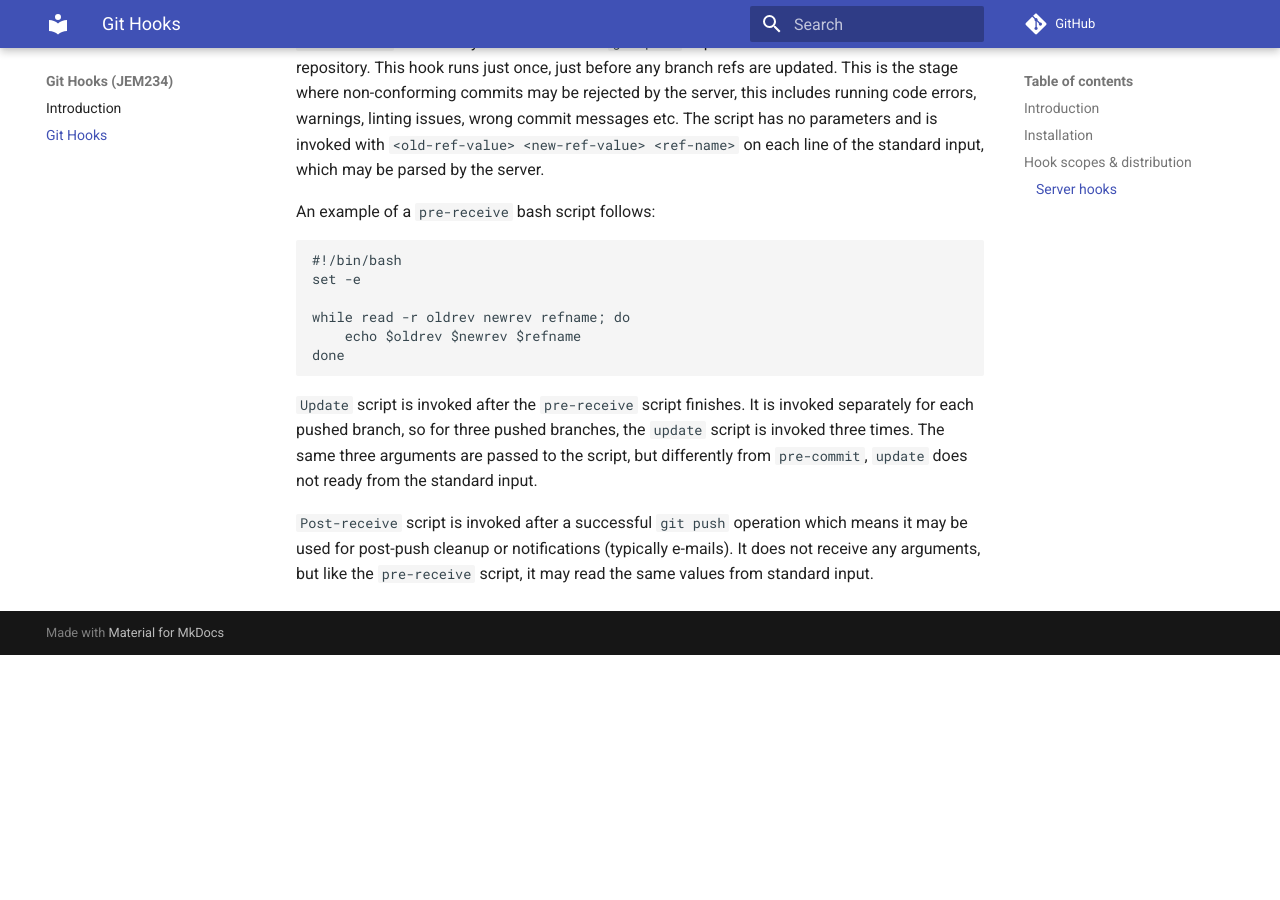
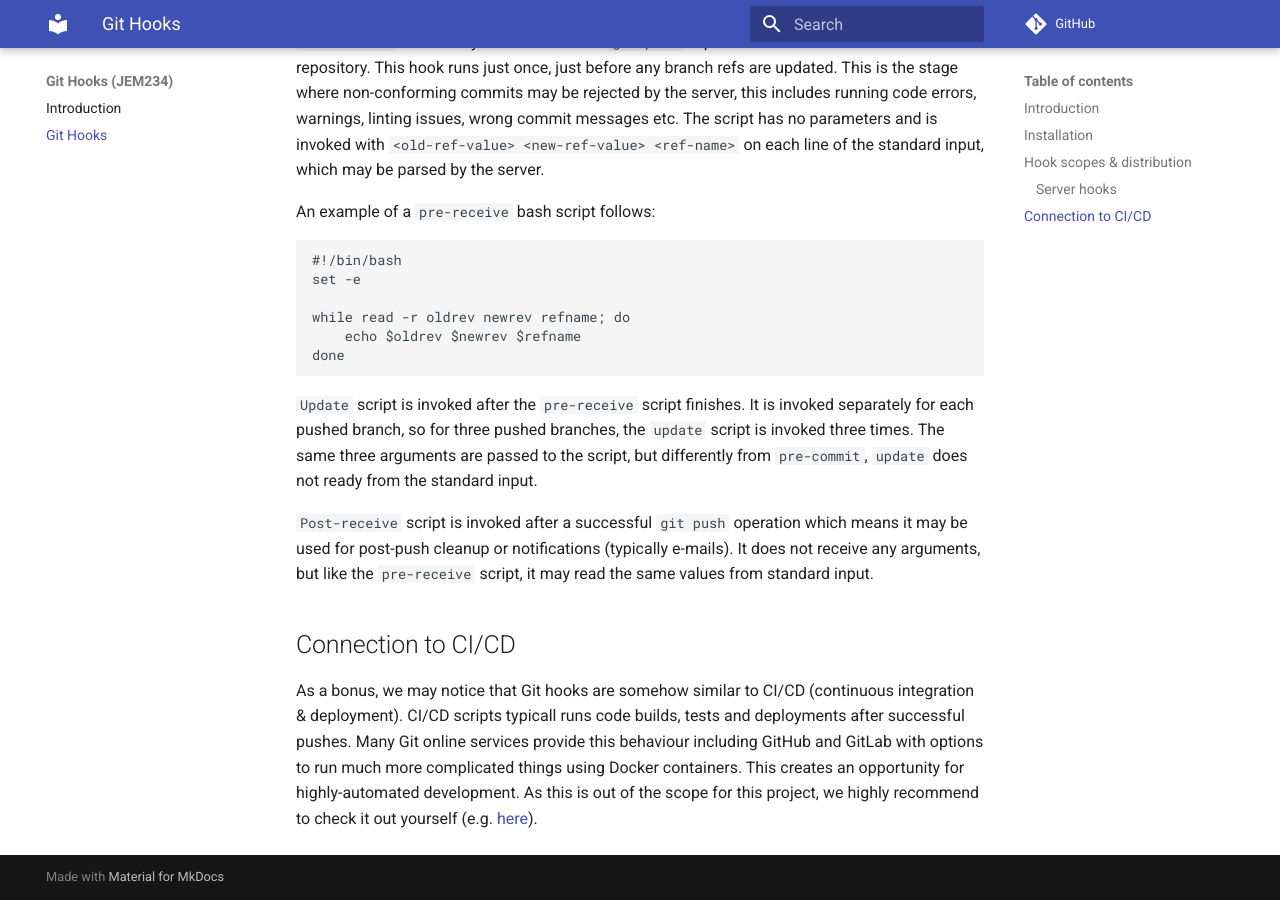
Before and after one commit to luk27official/JEM234, an MkDocs documentation site: the page built from docs/git_hooks.md, in a window 1280 px wide and 900 px high, scrolled down 1314 px. Built offline with MkDocs 1.6.1 and Material for MkDocs 9.7.7, drawn with Linux system fonts in a browser that asks for light colours; comment, search, counter and statistics services are not loaded; before the commit the page ends 1969 px from its top, so only the background shows below that; some of the changed text lies outside the part shown.

Commit message:
Added CI/CD chapter

```diff
--- a/docs/git_hooks.md
+++ b/docs/git_hooks.md
@@ -2,7 +2,7 @@
 
 ## Introduction
 
-Git Hooks are scripts that are run alongside to some events that happen in a Git repository. The hooks may be used for various workflow purposes, such as deploying new code, linting code, checking errors etc.
+Git hooks are scripts that are run alongside to some events that happen in a Git repository. The hooks may be used for various workflow purposes, such as deploying new code, linting code, checking errors etc.
 
 ## Installation
 
@@ -50,3 +50,7 @@ done
 `Update` script is invoked after the `pre-receive` script finishes. It is invoked separately for each pushed branch, so for three pushed branches, the `update` script is invoked three times. The same three arguments are passed to the script, but differently from `pre-commit`, `update` does not ready from the standard input.
 
 `Post-receive` script is invoked after a successful `git push` operation which means it may be used for post-push cleanup or notifications (typically e-mails). It does not receive any arguments, but like the `pre-receive` script, it may read the same values from standard input.
+
+## Connection to CI/CD
+
+As a bonus, we may notice that Git hooks are somehow similar to CI/CD (continuous integration & deployment). CI/CD scripts typicall runs code builds, tests and deployments after successful pushes. Many Git online services provide this behaviour including GitHub and GitLab with options to run much more complicated things using Docker containers. This creates an opportunity for highly-automated development. As this is out of the scope for this project, we highly recommend to check it out yourself (e.g. [here](https://resources.github.com/ci-cd/)).
```
